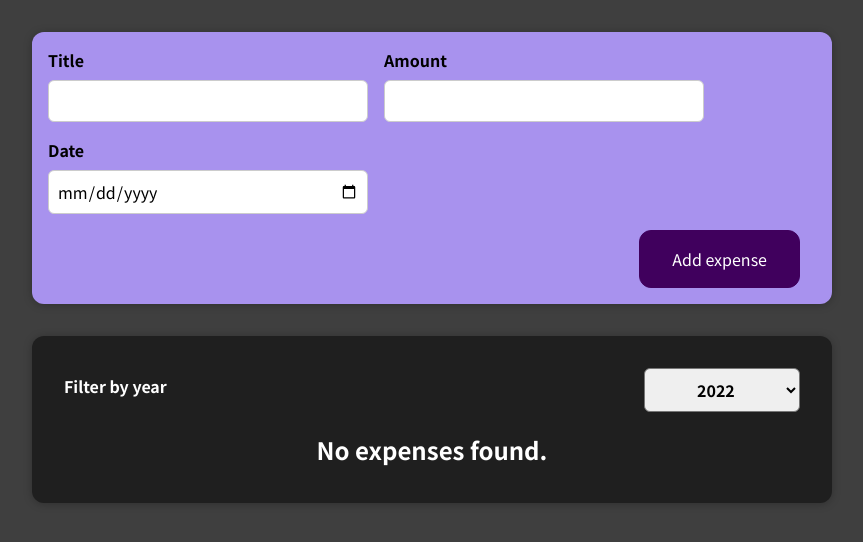
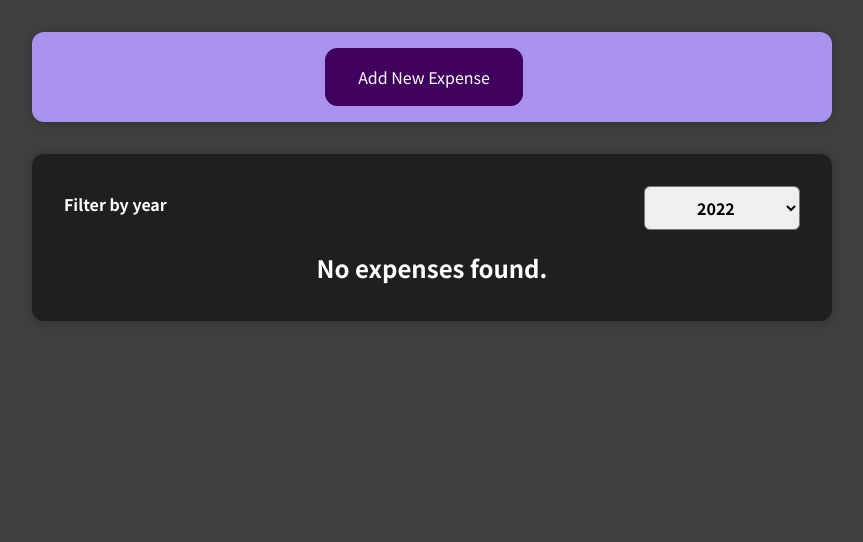
Before and after one commit to ZeljkoDe/react-the-complete-guide, a React (Create React App) app in the folder 01-starting-setup/: page / in a window 1280 px wide. Shown: the top 542 px of the page, without its empty margins (208-1071 px from the left). Built offline with nearby package versions, Linux system fonts and the light colour scheme.

Commit message:
Assignment 4: Time to Practice: Conditional Content - my solution

```diff
--- a/01-starting-setup/src/components/NewExpense/ExpenseFrom.css
+++ b/01-starting-setup/src/components/NewExpense/ExpenseFrom.css
@@ -23,4 +23,5 @@
 
 .new-expense__actions {
   text-align: right;
+  display: inline-block;
 }
--- a/01-starting-setup/src/components/NewExpense/ExpenseFrom.js
+++ b/01-starting-setup/src/components/NewExpense/ExpenseFrom.js
@@ -5,41 +5,17 @@ const ExpenseFrom = ({ onSaveExpenseData }) => {
   const [enterdTitle, setEnterdTitle] = useState('');
   const [enterdAmount, setEnterdAmount] = useState('');
   const [enterdDate, setEnterdDate] = useState('');
-  // const [userInput, setUserInput] = useState({
-  //   enterdTitle: '',
-  //   enterdAmount: '',
-  //   enterdDate: ''
-  // });
+  const [addNewButton, setAddNewButton] = useState(false);
+  const [cancleButton, setCancleButton] = useState(false);
 
   const titleChangeHandler = (e) => {
     setEnterdTitle(e.target.value);
-    // setUserInput({
-    //   ...userInput,
-    //   enterdTitle: e.target.value
-    // });
-    // setUserInput((prevState) => {
-    //   return { ...prevState, enterdTitle: e.target.value };
-    // });
   };
   const amountChangeHandler = (e) => {
     setEnterdAmount(e.target.value);
-    // setUserInput({
-    //   ...userInput,
-    //   enterdAmount: e.target.value
-    // });
-    // setUserInput((prevState) => {
-    //   return { ...prevState, enterdAmount: e.target.value };
-    // });
   };
   const dateChangeHandler = (e) => {
     setEnterdDate(e.target.value);
-    // setUserInput({
-    //   ...userInput,
-    //   enterdDate: e.target.value
-    // });
-    // setUserInput((prevState) => {
-    //   return { ...prevState, enterdDate: e.target.value };
-    // });
   };
   const submitHandler = (e) => {
     e.preventDefault();
@@ -55,9 +31,33 @@ const ExpenseFrom = ({ onSaveExpenseData }) => {
     setEnterdTitle('');
     setEnterdAmount('');
     setEnterdDate('');
+
+    setCancleButton(true);
   };
 
+  const handeAddNewButton = () => {
+    setAddNewButton(true);
+    setCancleButton(false);
+  };
+
+  const handleCancleButton = () => {
+    setCancleButton(true);
+    setAddNewButton(false);
+  };
+
+  if (cancleButton || !addNewButton) {
     return (
+      <>
+        <div className="new-expense__actions">
+          <button onClick={handeAddNewButton} type='button'>Add New Expense</button>
+        </div>
+      </>
+    );
+  }
+
+  return (
+    <>
+      {addNewButton &&
         <form onSubmit={submitHandler}>
           <div className="new-expense__controls">
             <div className="new-expense__control">
@@ -76,7 +76,12 @@ const ExpenseFrom = ({ onSaveExpenseData }) => {
           <div className="new-expense__actions">
             <button type='submit'>Add expense</button>
           </div>
+          <div className="new-expense__actions">
+            <button onClick={handleCancleButton} type='submit'>Cancel</button>
+          </div>
         </form>
+      }
+    </>
   );
 };
 
```
Also changed, not shown: 1 other file (tests, documents, lock files or other folders). Lines whose indentation alone changed are shown as unchanged.
